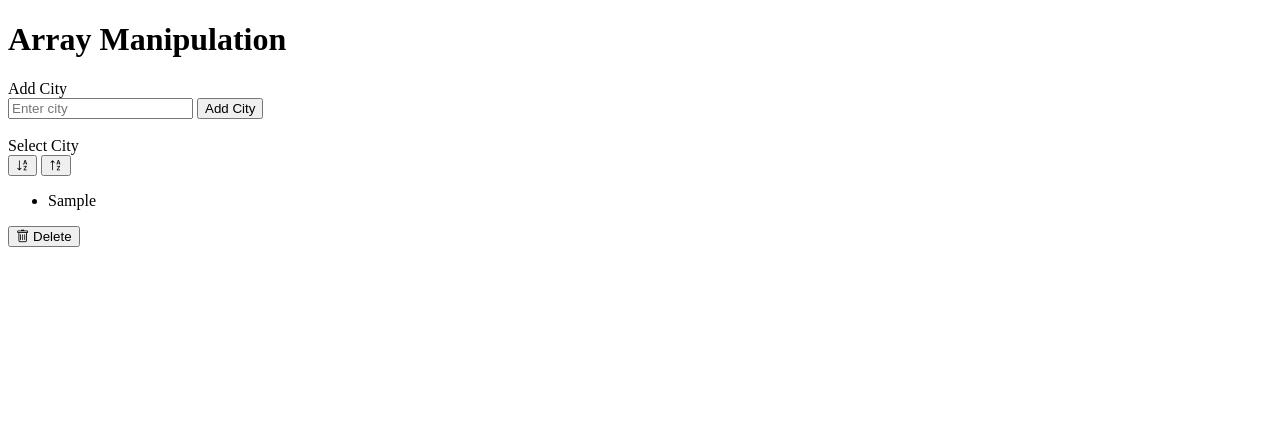
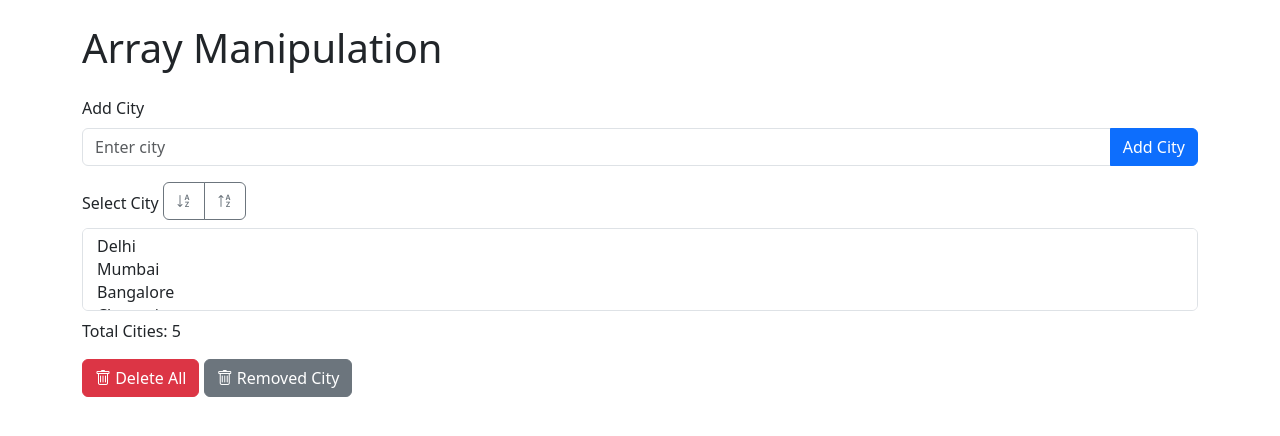
Before and after one commit to mayanksaini18/javascriptCodes, a plain HTML site: page NitinSirclassCodes/ArraysInJs/ArrayManipulation.html in a window 1280 px wide. Both pictures are taken after typing "Sample" into the empty fields and a click on the button "Add City". Drawn offline with nearby package versions, Linux system fonts and the light colour scheme.

Commit message:
cities project

```diff
--- a/NitinSirclassCodes/ArraysInJs/ArrayManipulation.html
+++ b/NitinSirclassCodes/ArraysInJs/ArrayManipulation.html
@@ -4,61 +4,108 @@
     <meta charset="UTF-8">
     <meta name="viewport" content="width=device-width, initial-scale=1.0">
     <title>Document</title>
+
+    <!-- Bootstrap CSS -->
+    <link href="https://cdn.jsdelivr.net/npm/bootstrap@5.3.3/dist/css/bootstrap.min.css" rel="stylesheet">
+
+    <!-- Bootstrap Icons -->
     <link rel="stylesheet" href="https://cdn.jsdelivr.net/npm/bootstrap-icons@1.11.3/font/bootstrap-icons.css">
+</head>
+<body class="p-4" onload="loadCities()">
 
-</head>
-<body>
-    <h1>
-        Array Manipulation
-    </h1>
-    <label for="">Add City</label>
-    <br>
-    <input type="text" id="cityInput" placeholder="Enter city">
-    <button id="addCityButton">Add City</button>
-    <br>
-    <br>
-    <label for="">Select City</label>
-    <br>
-    <button>
+    <div class="container">
+        <h1 class="mb-4">Array Manipulation</h1>
+
+        <!-- Add City -->
+        <div class="mb-3">
+            <label class="form-label">Add City</label>
+            <div class="input-group">
+                <input type="text" id="cityInput" class="form-control" placeholder="Enter city">
+                <button id="addCityButton" class="btn btn-primary">Add City</button>
+            </div>
+        </div>
+
+        <!-- Select City -->
+        <div class="mb-3">
+            <label class="form-label">Select City</label>
+            <div class="btn-group mb-2">
+                <button class="btn btn-outline-secondary">
                     <i class="bi-sort-alpha-down asce"></i>
                 </button>
-    <button>
+                <button class="btn btn-outline-secondary">
                     <i class="bi-sort-alpha-up desc"></i>
                 </button>
-    <ul>
-        <!-- appends childs -->
-    </ul>
+            </div>
 
-    <button>
-        <i class="bi-trash"></i>
-        Delete
+            <select id="lstCities" class="form-select" size="3">
+                <!-- dynamically options will be added -->
+            </select>
+            <label id="citiesCount" class="mt-2 d-block"></label>
+        </div>
+
+        <!-- Delete Button -->
+        <button class="btn btn-danger" id="deleteAllButton">
+            <i class="bi-trash"></i> Delete All
         </button>
+        <button class="btn btn-secondary" id="removeCityButton">
+            <i class="bi-trash"></i> Removed City
 
 
-    <script>
+    </div>
+
+    <script type="text/javascript">
+        let cities = ['Delhi', 'Mumbai', 'Bangalore', 'Chennai'];
+
+        function loadCities() {
+            let select = document.getElementById('lstCities');
+            select.innerHTML = '';
+            cities.forEach(city => {
+                let option = document.createElement('option');
+                option.value = city;
+                option.textContent = city;
+                select.appendChild(option);
+            });
+            document.getElementById('citiesCount').textContent = `Total Cities: ${cities.length}`;
+        }
+
+        // Add city functionality
         document.getElementById('addCityButton').addEventListener('click', function() {
             let cityInput = document.getElementById('cityInput');
             let city = cityInput.value.trim();
-            if (city) {
-                let ul = document.querySelector('ul');
-                let li = document.createElement('li');
-                li.textContent = city;
-                ul.appendChild(li);
-                cityInput.value = ''; // Clear input field
+            if (city && !cities.includes(city)) {
+                cities.push(city);
+                loadCities();
+                cityInput.value = '';
             } else {
-                alert('Please enter a city name.');
+                alert('City already exists or input is empty.');
             }
         });
+
         document.querySelector('.asce').addEventListener('click', function() {
+            cities.sort();
+            loadCities();
+        });
 
+        document.querySelector('.desc').addEventListener('click', function() {
+            cities.sort().reverse();
+            loadCities();
         });
-        document.querySelector('.desc').addEventListener('click', function() {
 
+        document.getElementById('deleteAllButton').addEventListener('click', function() {
+            if (confirm('Are you sure you want to delete all cities?')) {
+               cities.length = 0;
+               loadCities();
+            }
         });
-            document.querySelector('.bi-trash').addEventListener('click', function() {
-                let ul = document.querySelector('ul');
-                ul.innerHTML = ''; // Clear all list items
+        document.getElementById('removeCityButton').addEventListener('click', function() {
+
+            let select = document.getElementById('lstCities');
+            let selectedCity = select.value;
+            cities.splice(cities.indexOf(selectedCity), 1);
+            loadCities();
         });
+
+
 
 
     </script>
```
Lines whose indentation alone changed are shown as unchanged.
